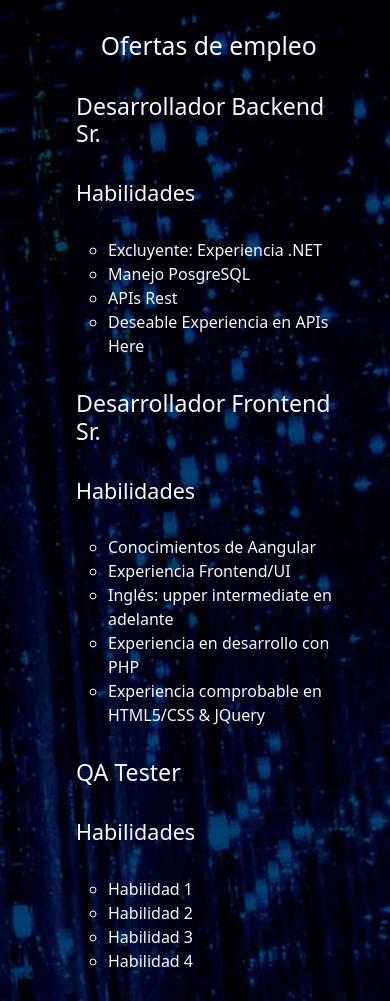
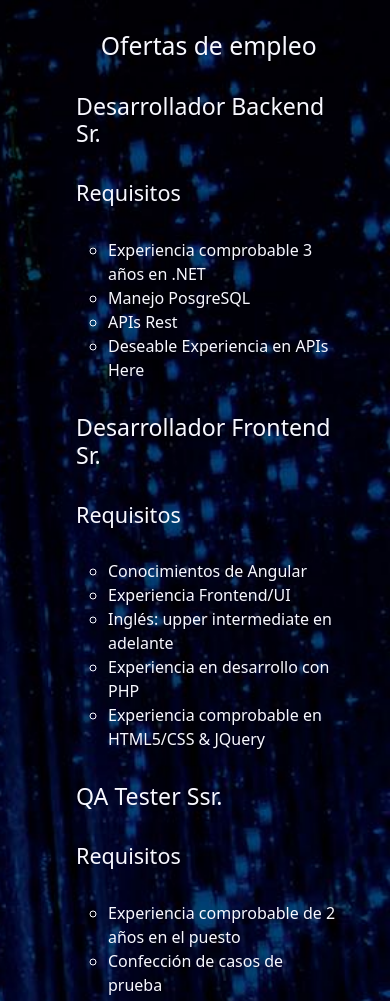
Before and after one commit to JuanPabloKirchen/Proyfinal_itmotion, a website: page pages/empleo.html in a window 390 px wide. Shown: the part 93-1094 px from the top of the page. Drawn offline with nearby package versions, Linux system fonts and the light colour scheme.

Commit message:
hamburger color, minor bugs

```diff
--- a/pages/empleo.html
+++ b/pages/empleo.html
@@ -53,9 +53,9 @@
         <h2>Ofertas de empleo</h2>
         <div>
             <h3>Desarrollador Backend Sr.</h3>
-            <h4>Habilidades</h4>
+            <h4>Requisitos</h4>
             <ul>
-                <li>Excluyente: Experiencia .NET</li>
+                <li>Experiencia comprobable 3 años en .NET</li>
                 <li>Manejo PosgreSQL</li>
                 <li>APIs Rest</li>
                 <li>Deseable Experiencia en APIs Here</li>
@@ -63,9 +63,9 @@
         </div>
         <div>
             <h3>Desarrollador Frontend Sr.</h3>
-            <h4>Habilidades</h4>
+            <h4>Requisitos</h4>
             <ul>
-                <li>Conocimientos de Aangular</li>
+                <li>Conocimientos de Angular</li>
                 <li>Experiencia Frontend/UI</li>
                 <li>Inglés: upper intermediate en adelante</li>
                 <li>Experiencia en desarrollo con PHP</li>
@@ -73,13 +73,13 @@
             </ul>
         </div>
         <div>
-            <h3>QA Tester</h3>
-            <h4>Habilidades</h4>
+            <h3>QA Tester Ssr.</h3>
+            <h4>Requisitos</h4>
             <ul>
-                <li>Habilidad 1</li>
-                <li>Habilidad 2</li>
-                <li>Habilidad 3</li>
-                <li>Habilidad 4</li>
+                <li>Experiencia comprobable de 2 años en el puesto</li>
+                <li>Confección de casos de prueba</li>
+                <li>Experiencia en uso de Jira o similar</li>
+                <li>Experiencia en testing de REST APIs</li>
             </ul>
         </div>
     </main>
--- a/scss/_header.scss
+++ b/scss/_header.scss
@@ -8,6 +8,9 @@
         display: inline;
         align-self: center;
     }
+    .navbar-toggler-icon{
+        filter: invert(100%);
+    }
     @media screen and (max-width: 350px){
         h1{
             font-size: 20px;
```
Also changed, not shown: css/style.css.
